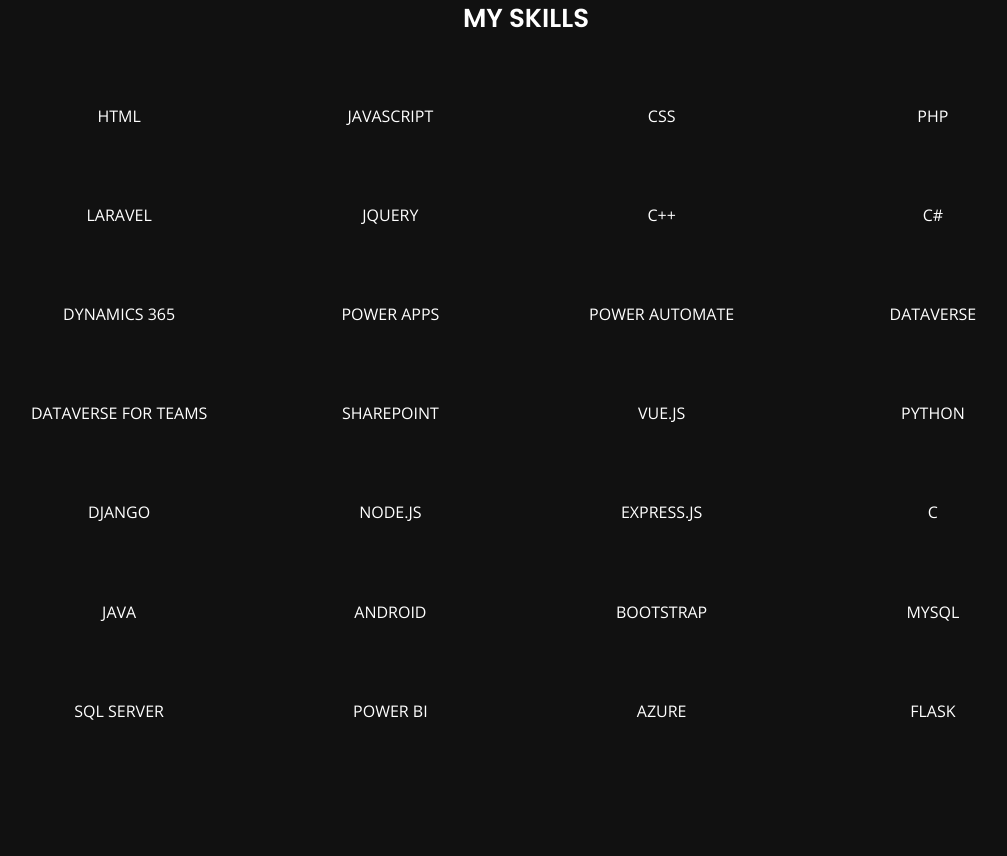
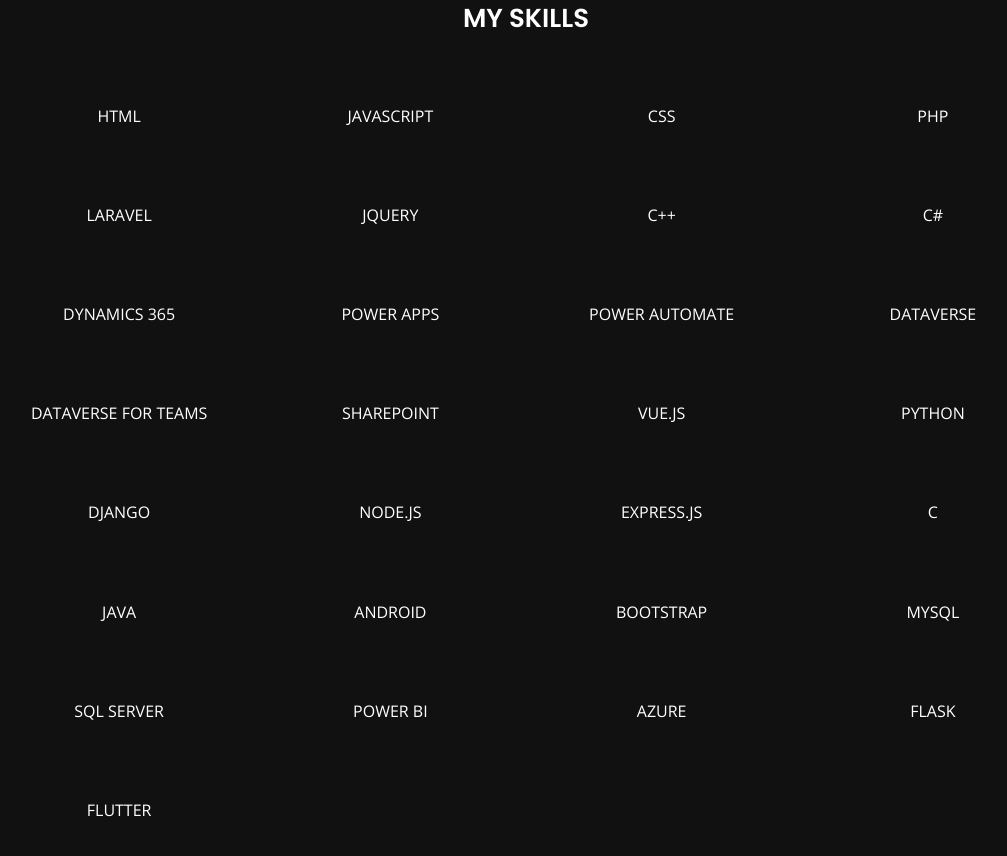
Before and after one commit to nunoasvelosa/nunoasvelosa.github.io, a plain HTML site: page about.html in a window 1280 px wide. Shown: the part 558-1414 px from the top of the page, without its empty margins (114-1121 px from the left). Before the commit the page ends 1355 px from the top, so only its background shows below. Drawn offline with nearby package versions, Linux system fonts and the light colour scheme.

Commit message:
Updates website

```diff
--- a/about.html
+++ b/about.html
@@ -349,6 +349,9 @@
                 <div class="col-6 col-md-3 mb-3 mb-sm-5">
                     <h6 class="text-uppercase open-sans-font text-center mt-2 mt-sm-4">FLASK</h6>
                 </div>
+                <div class="col-6 col-md-3 mb-3 mb-sm-5">
+                    <h6 class="text-uppercase open-sans-font text-center mt-2 mt-sm-4">FLUTTER</h6>
+                </div>
             </div>
         </div>
     </section>
```
